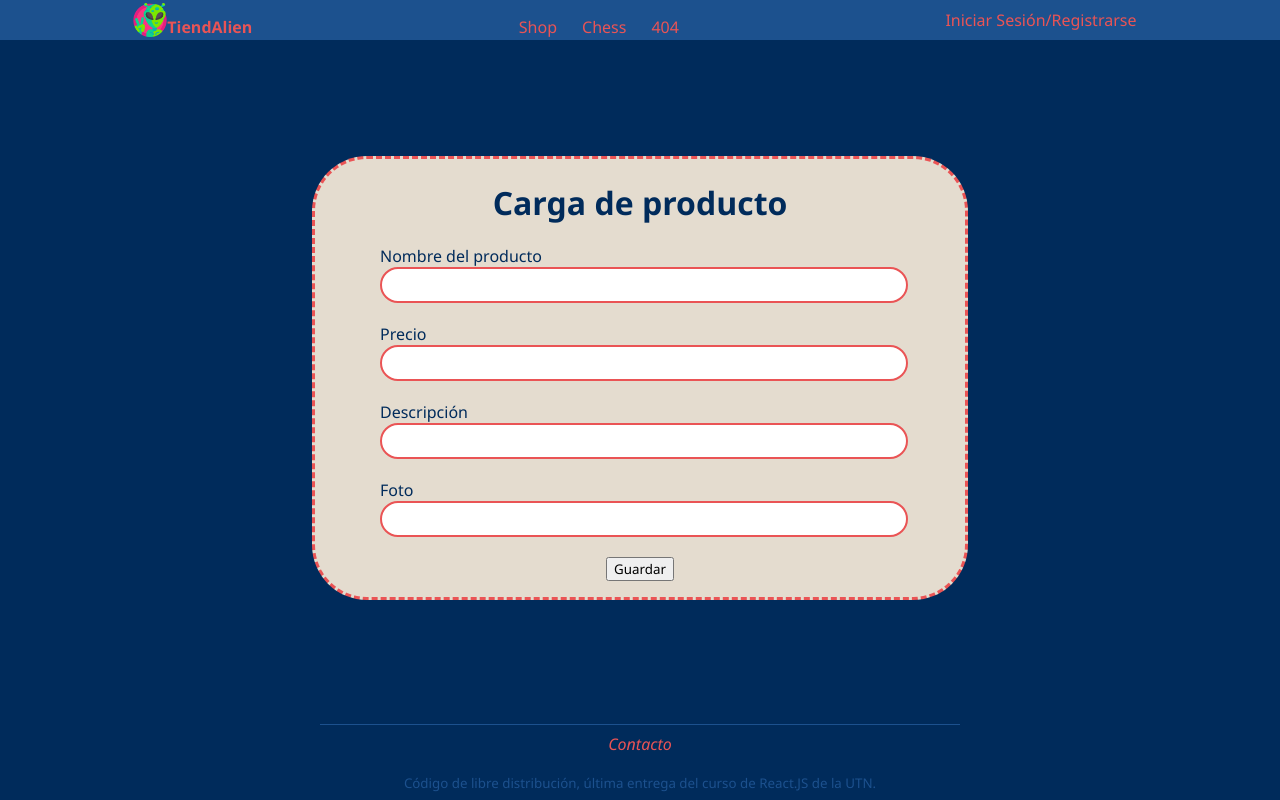
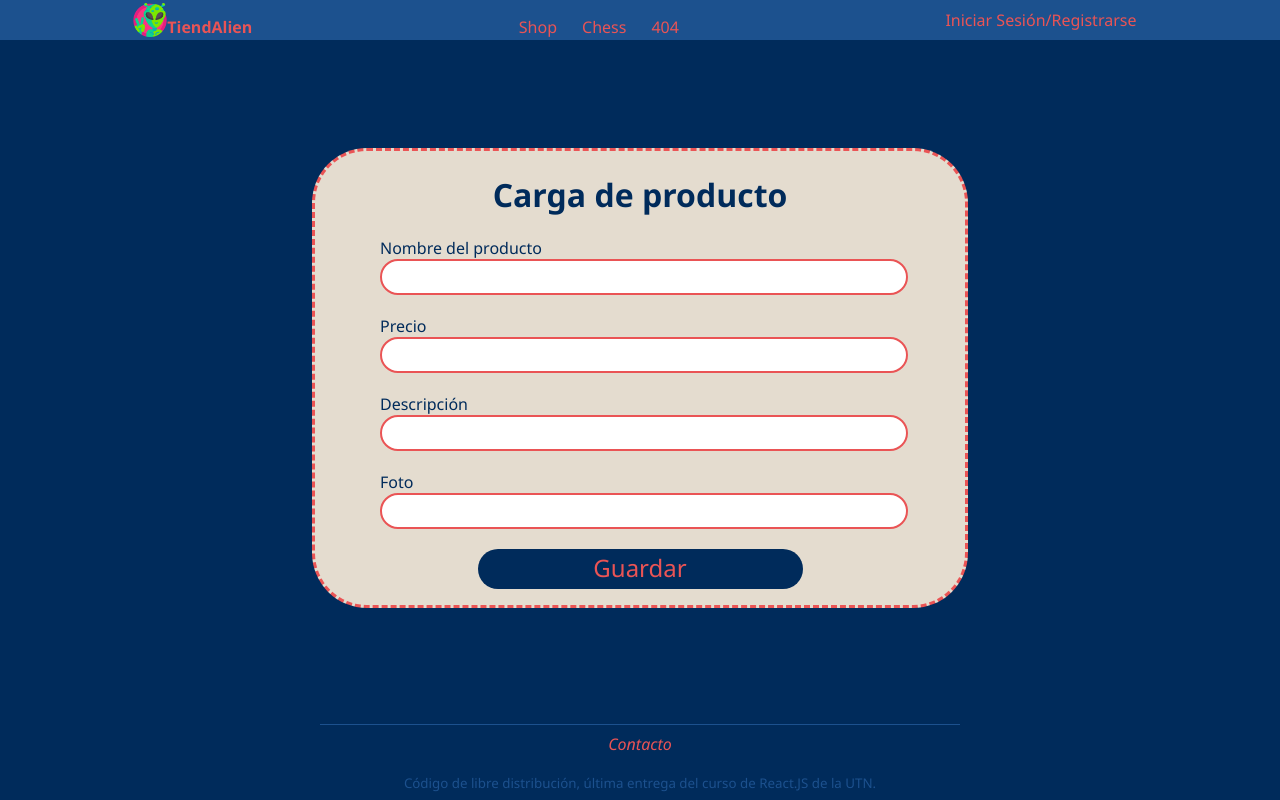
Before and after one commit to SaturnRingz/React.js, a React (Create React App) app: page /product/add in a window 1280 px wide. Built offline with nearby package versions, Linux system fonts and the light colour scheme.

Commit message:
modified style declaration

```diff
--- a/src/Components/LoadButton/LoadButton.jsx
+++ b/src/Components/LoadButton/LoadButton.jsx
@@ -1,10 +1,10 @@
 import "./loadButton.css"
 
-function LoadButton({ loading, text }) {
+function LoadButton({loading, text }) {
   if (loading) {
     return (
       <>
-        <button id="load-button" className="register-button" type="submit">
+        <button id="load-button" className="button" type="submit">
           {text}
           <div className="custom-loader"></div>
         </button>
@@ -13,7 +13,7 @@ function LoadButton({ loading, text }) {
   } else {
     return (
       <>
-        <button id="load-button" className="register-button" type="submit">
+        <button id="load-button" className="button" type="submit">
           {text}
         </button>
       </>
```
